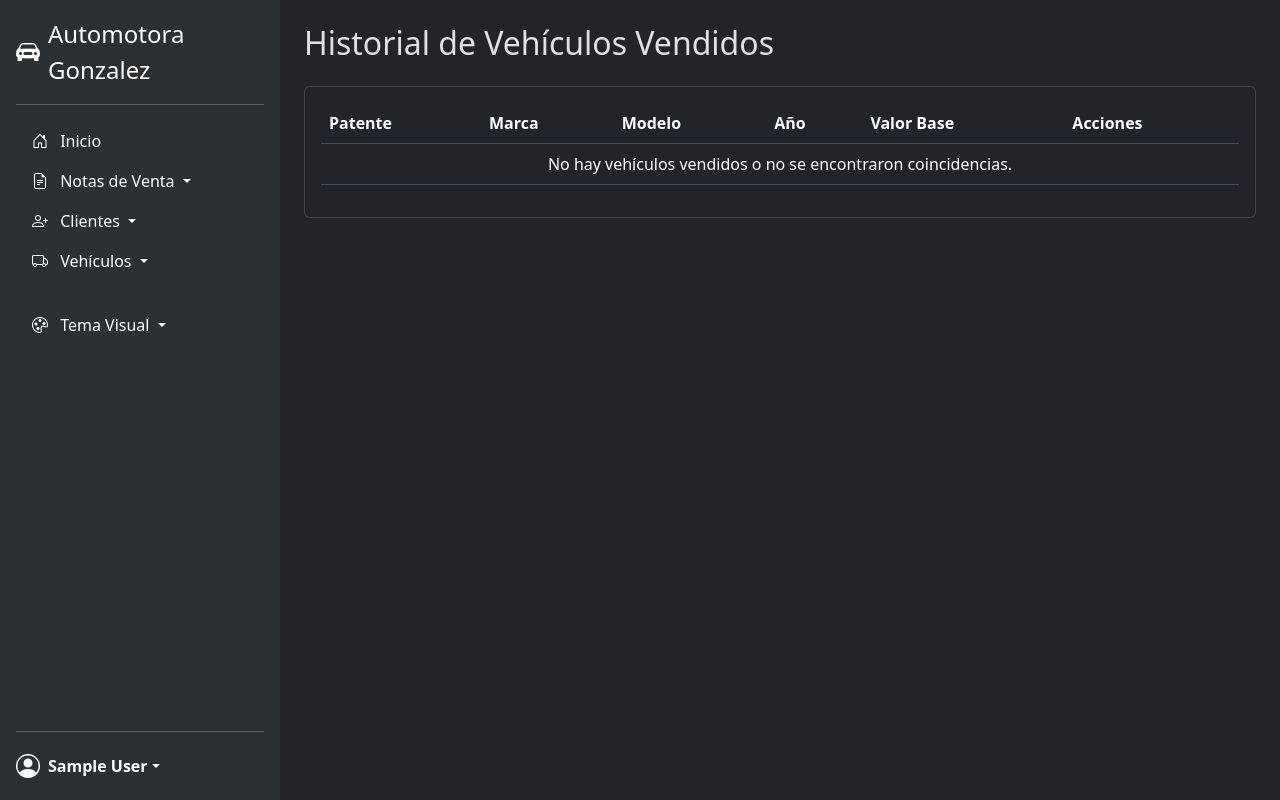
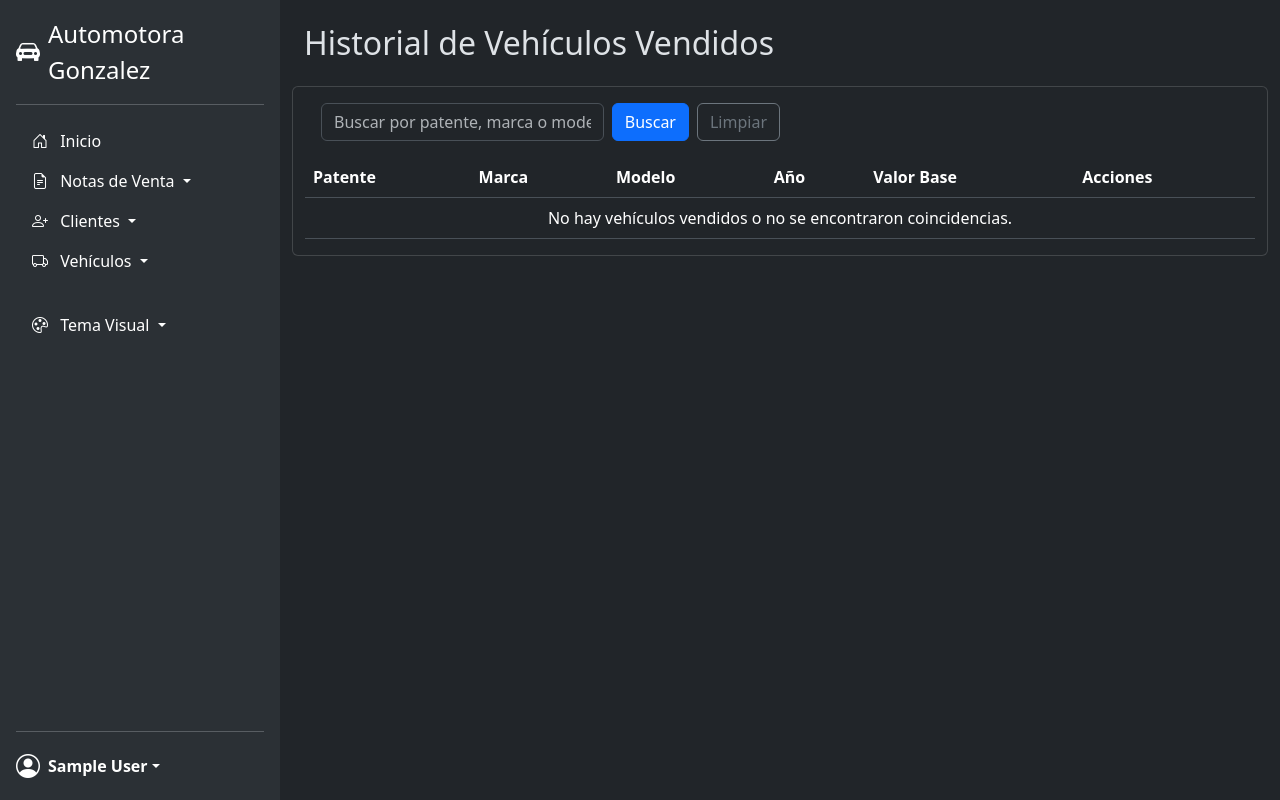
Before and after one commit to RodolfoGomezHernandez/AutomotoraGonzalez, a Flask app: page /vehiculos/vendidos in a window 1280 px wide. Run offline with Flask 3, Linux system fonts and the light colour scheme; the visitor is signed in with stand-in values (Sample User, id 1); data that the repository does not hold is empty.

Commit message:
Mejora: orden cronológico, buscador en vendidos y fix de estado

```diff
--- a/app/routes.py
+++ b/app/routes.py
@@ -132,8 +132,10 @@ def listar_notas_venta():
                 NotaVenta.estado.like(search_term)
             ))
 
-    notas = query.order_by(NotaVenta.fecha_venta.desc()).paginate(
+    # Ordenamos por el ID de mayor a menor para garantizar la secuencia de ingreso real
+    notas = query.order_by(NotaVenta.id.desc()).paginate(
         page=page, per_page=per_page, error_out=False
+
     )
 
     return render_template(
@@ -359,8 +361,27 @@ def listar_vehiculos():
 @login_required
 def listar_vehiculos_vendidos():
     page = request.args.get('page', 1, type=int)
-    vehiculos = Vehiculo.query.filter_by(estado='vendido').order_by(Vehiculo.marca).paginate(page=page, per_page=15, error_out=False)
-    return render_template('listar_vehiculos_vendidos.html', title='Historial de Vehículos Vendidos', vehiculos=vehiculos)
+    search = request.args.get('search', '')
+
+    # Empezar la consulta solo con los vendidos
+    query = Vehiculo.query.filter_by(estado='vendido')
+
+    # Si hay texto en el buscador, filtrar
+    if search:
+        query = query.filter(
+            (Vehiculo.patente.ilike(f'%{search}%')) |
+            (Vehiculo.marca.ilike(f'%{search}%')) |
+            (Vehiculo.modelo.ilike(f'%{search}%'))
+        )
+
+    # Ordenar por fecha de creación (del más reciente al más antiguo)
+    vehiculos = query.order_by(Vehiculo.created_at.desc()).paginate(page=page, per_page=15, error_out=False)
+
+
+    # Agregamos search=search al final
+    return render_template('listar_vehiculos_vendidos.html', title='Historial de Vehículos Vendidos', vehiculos=vehiculos, search=search)
+
+
 
 @bp.route('/vehiculos/relistar/<patente>', methods=['POST'])
 @login_required
--- a/app/templates/listar_vehiculos_vendidos.html
+++ b/app/templates/listar_vehiculos_vendidos.html
@@ -4,9 +4,18 @@
     <div class="d-flex justify-content-between align-items-center mb-3">
         <h2>Historial de Vehículos Vendidos</h2>
     </div>
+    <div class="row mb-3">
 
     <div class="card">
         <div class="card-body">
+            <div class="col-md-6">
+                <form method="GET" action="{{ url_for('main.listar_vehiculos_vendidos') }}" class="d-flex">
+                        <input type="text" name="search" class="form-control me-2" placeholder="Buscar por patente, marca o modelo..." value="{{ search }}">
+                        <button type="submit" class="btn btn-primary">Buscar</button>
+                        <a href="{{ url_for('main.listar_vehiculos_vendidos') }}" class="btn btn-outline-secondary ms-2">Limpiar</a>
+                    </form>
+                </div>
+            </div>
             <div class="table-responsive">
                 <table class="table table-hover align-middle">
                     <thead>
```
Also changed, not shown: app/templates/notas_venta/listar.html (+13 -7 lines).
